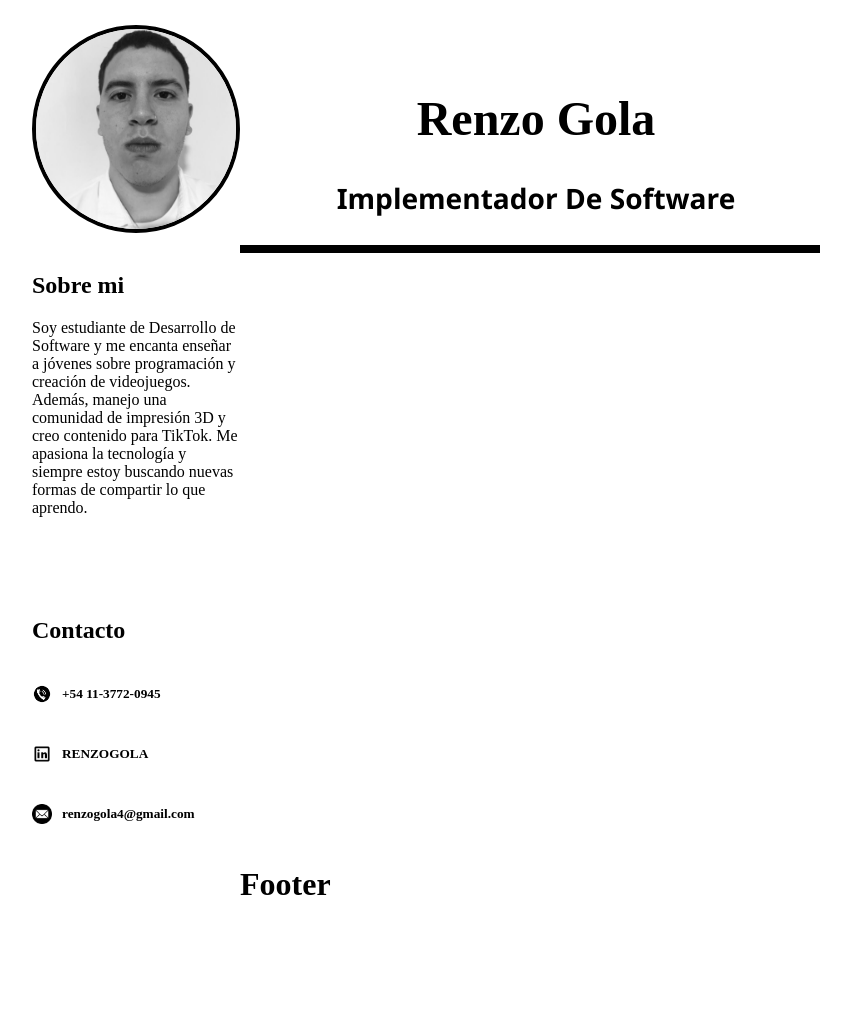
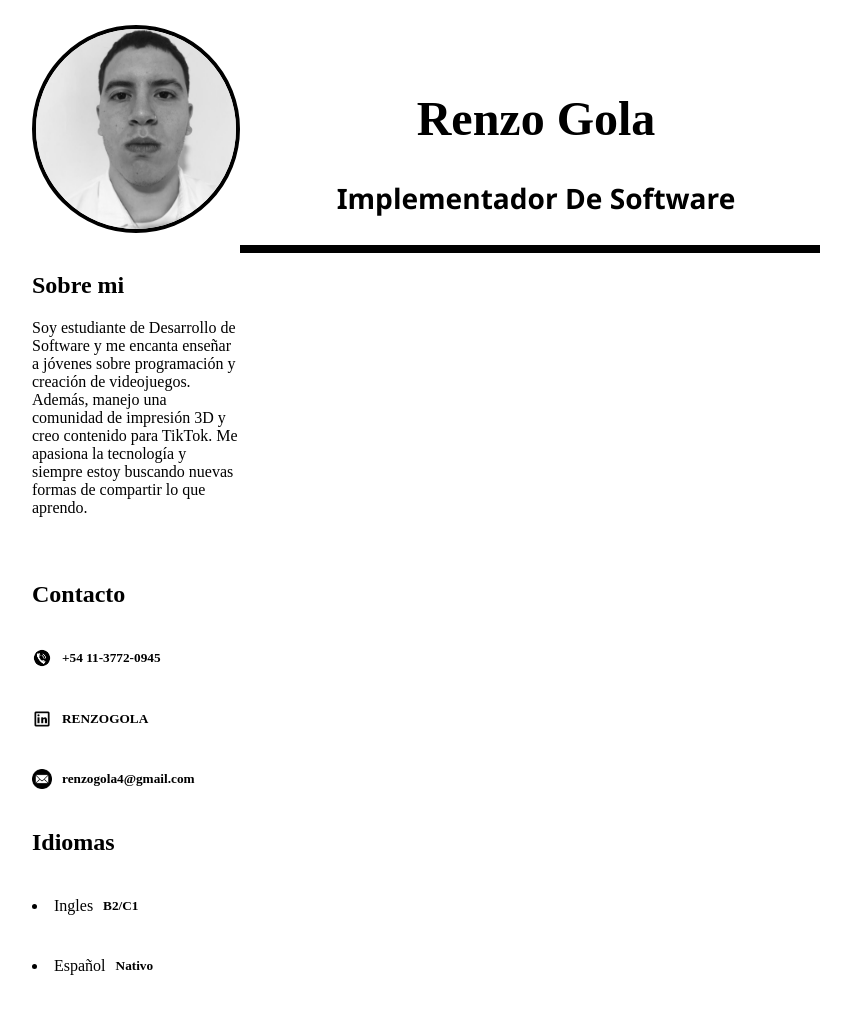
Before and after one commit to RenziGN/CvRenzoGolaHTML, a plain HTML site: page Index.html in a window 1280 px wide. Shown: the whole page, without its empty margins (208-1059 px from the left). Drawn offline with Linux system fonts and the light colour scheme.

```diff
--- a/Index.html
+++ b/Index.html
@@ -59,9 +59,22 @@
 
     </section>
 
-    <footer class="Footer">
-      <h1>Footer</h1>
-    </footer>
+  <section class="Section2">
+
+      <h1>Idiomas</h1>
+      <div class="flex-row">
+          <div class="flex-center-div">
+            <li>Ingles</li>
+          </div>
+            <h5 class="logostexto">B2/C1</h5>
+        </div>
+        <div class="flex-row">
+          <div class="flex-center-div">
+            <li>Español</li>
+          </div>
+            <h5 class="logostexto">Nativo</h5>
+        </div>
+  </section>
   </div>
 </body>
 </html>
--- a/styles.css
+++ b/styles.css
@@ -60,6 +60,10 @@
     grid-row: 3;
 
 }
+.Section2{
+    grid-row: 4;
+
+}
 
 .Section li{
   list-style-type: none;
@@ -100,7 +104,7 @@
 .Footer{
     display: grid;
     grid-row: 4;
-    grid-column: 2;
+    grid-column: 1;
 }
 
 .flex-row {
```
